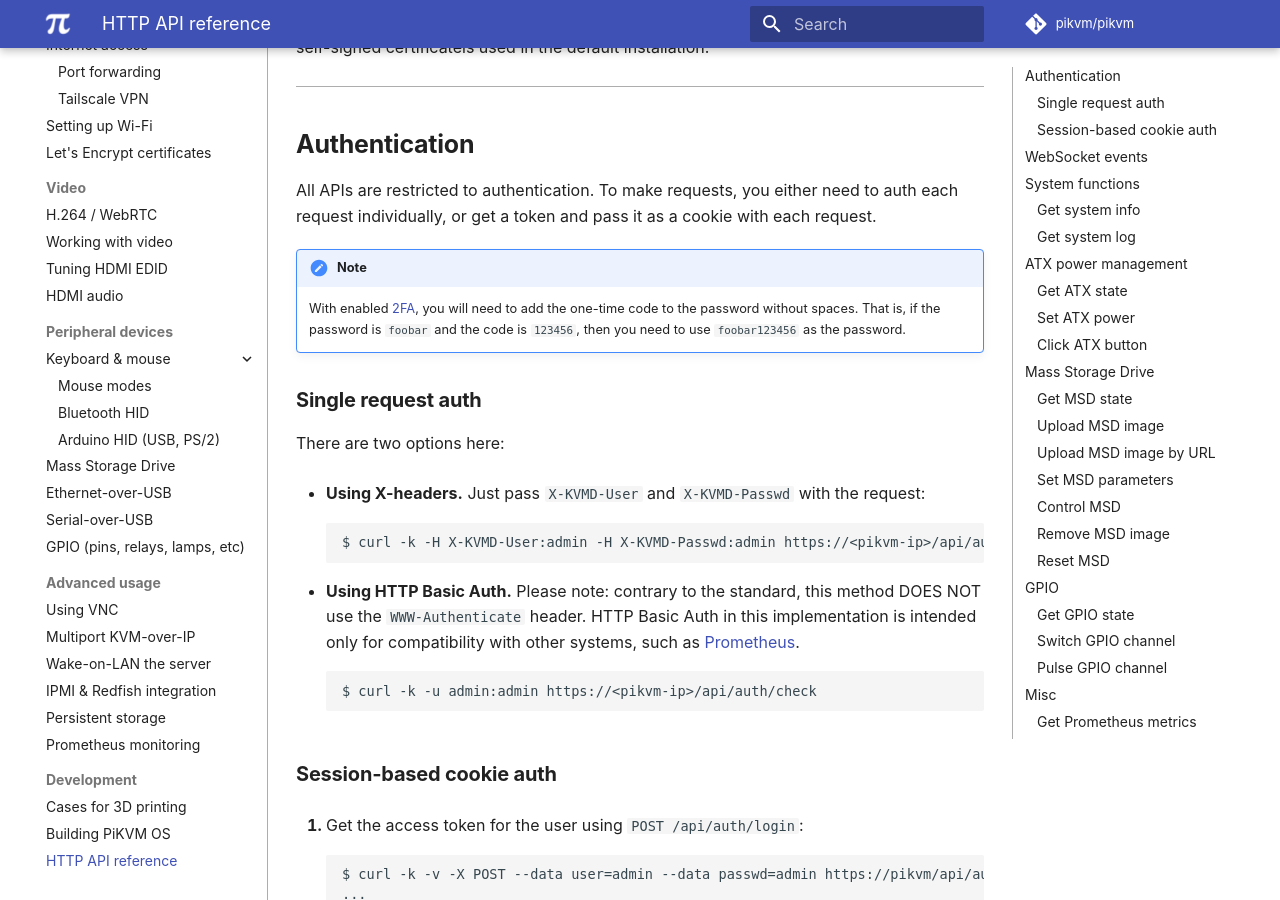
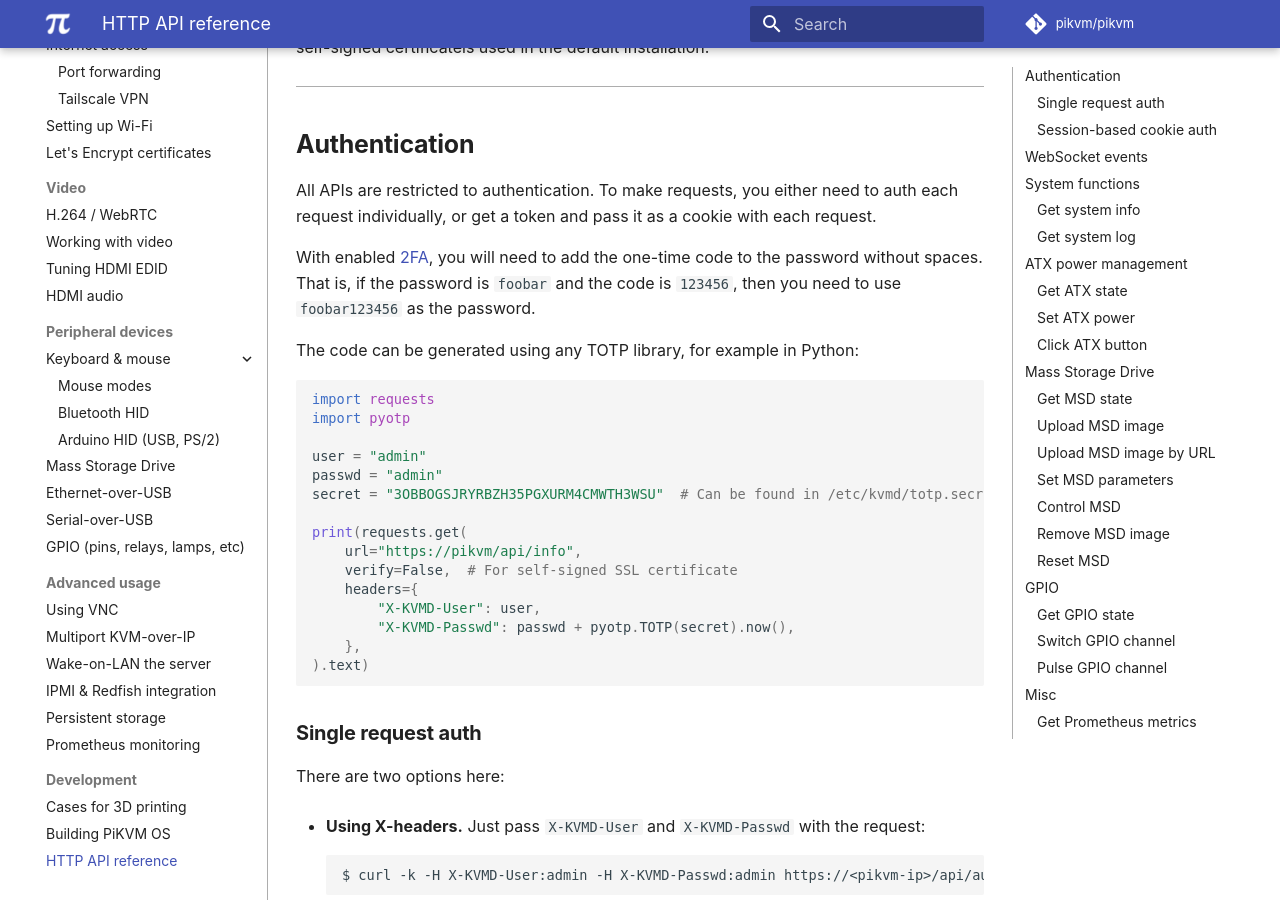
Before and after one commit to pikvm/pikvm, an MkDocs documentation site: the page built from docs/api.md, in a window 1280 px wide and 900 px high, scrolled down 216 px. Built offline with MkDocs 1.6.1 and Material for MkDocs 9.7.7, drawn with Linux system fonts in a browser that asks for light colours; some web fonts are replaced; comment, search, counter and statistics services are not loaded.

Commit message:
using 2fa with api

````diff
--- a/docs/api.md
+++ b/docs/api.md
@@ -9,8 +9,28 @@ This document describes the PiKVM API. Since the system consists of microservice
 All APIs are restricted to authentication. To make requests, you either need to auth each request individually,
 or get a token and pass it as a cookie with each request.
 
-!!! note
-    With enabled [2FA](auth.md#two-factor-authentication), you will need to add the one-time code to the password without spaces. That is, if the password is `foobar` and the code is `123456`, then you need to use `foobar123456` as the password.
+With enabled [2FA](auth.md#two-factor-authentication), you will need to add the one-time code to the password without spaces.
+That is, if the password is `foobar` and the code is `123456`, then you need to use `foobar123456` as the password.
+
+The code can be generated using any TOTP library, for example in Python:
+
+```python
+import requests
+import pyotp
+
+user = "admin"
+passwd = "admin"
+secret = "3OBBOGSJRYRBZH35PGXURM4CMWTH3WSU"  # Can be found in /etc/kvmd/totp.secret
+
+print(requests.get(
+    url="https://pikvm/api/info",
+    verify=False,  # For self-signed SSL certificate
+    headers={
+        "X-KVMD-User": user,
+        "X-KVMD-Passwd": passwd + pyotp.TOTP(secret).now(),
+    },
+).text)
+```
 
 
 ### Single request auth
````
